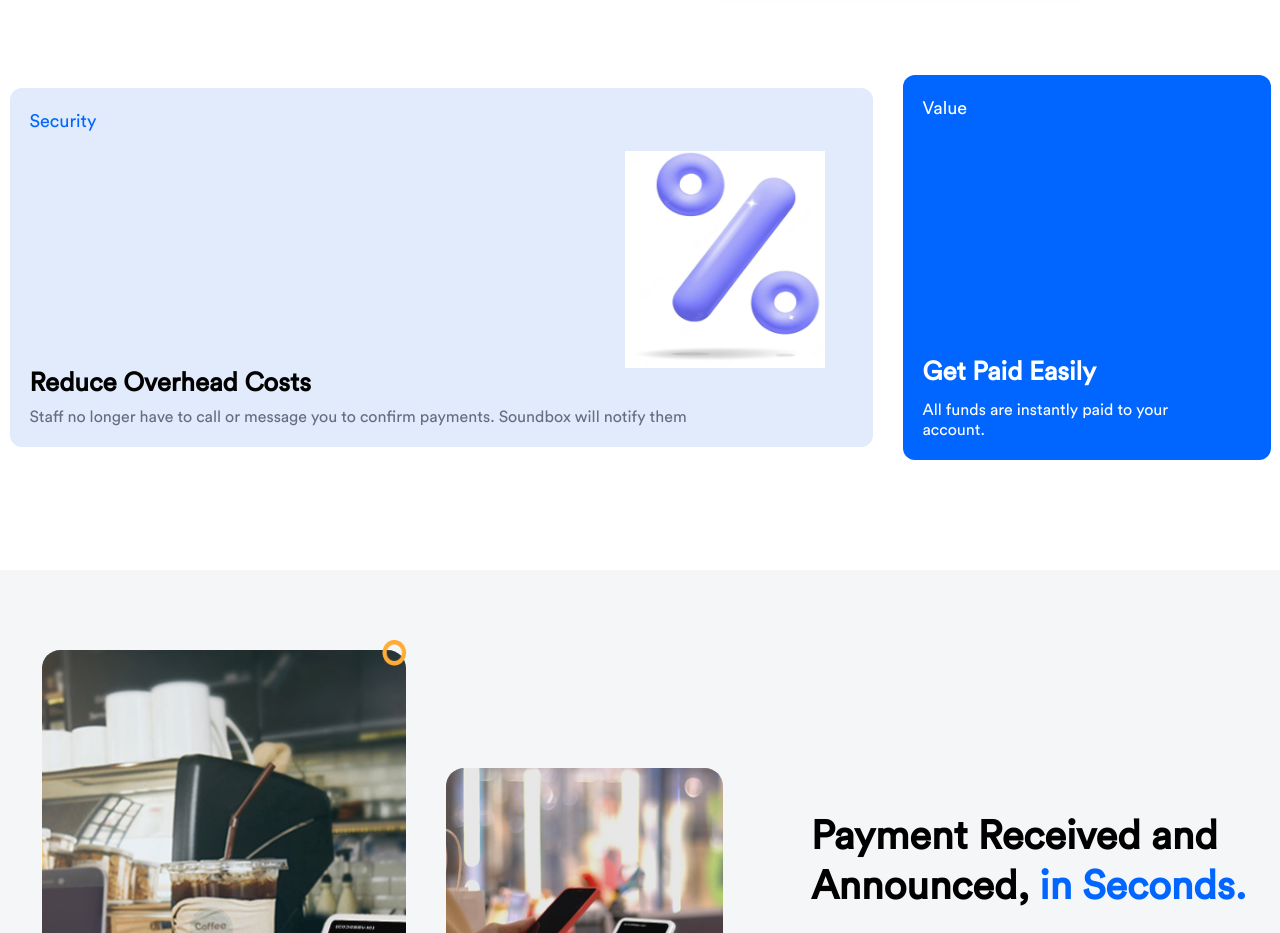
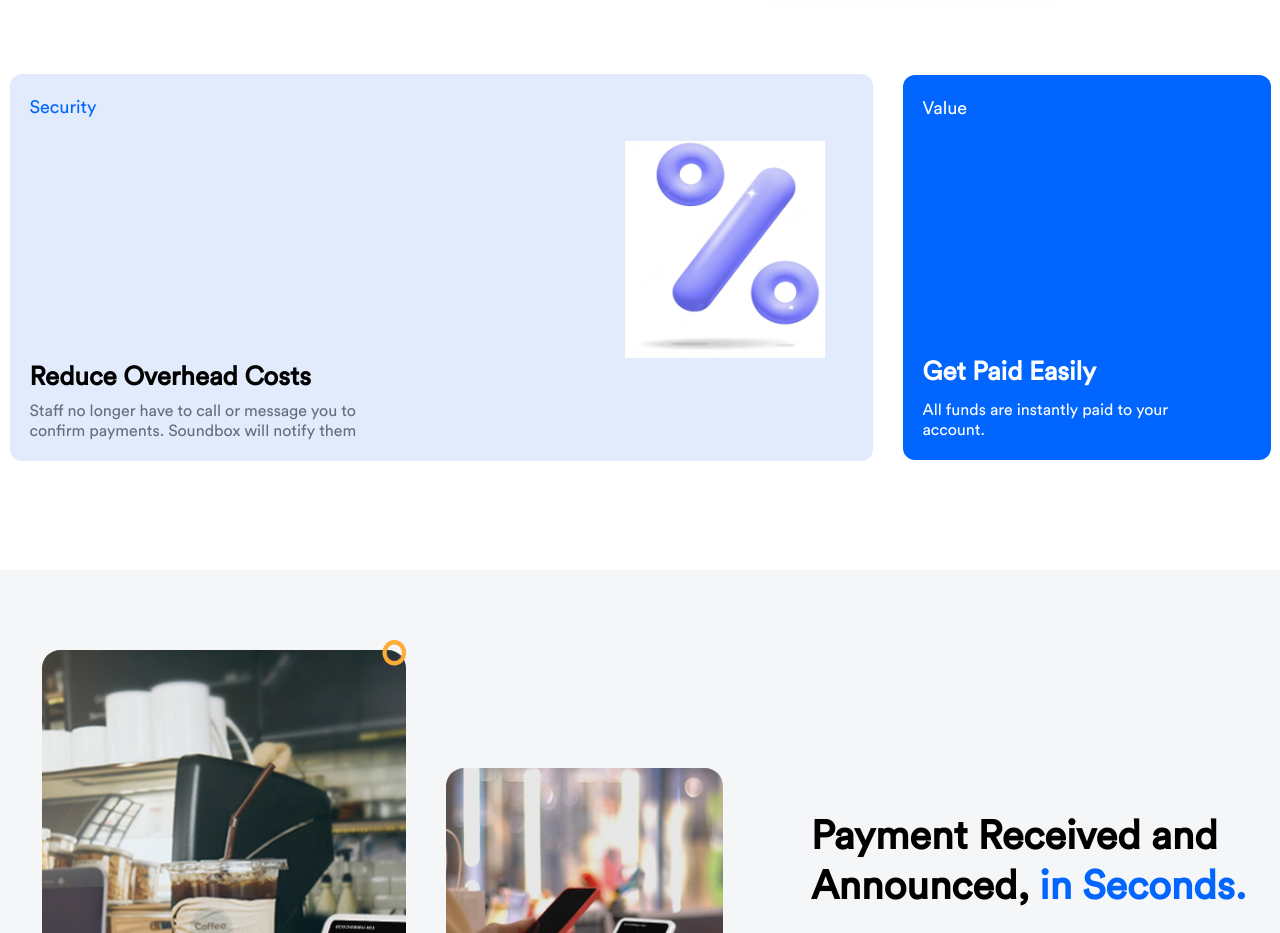
Before and after one commit to nosairabor/soundbox, a React (Create React App) app: page / in a window 1280 px wide. Shown: the part 840-1773 px from the top of the page. Built offline with nearby package versions, Linux system fonts and the light colour scheme.

Commit message:
alignment fix

```diff
--- a/src/components/Home.tsx
+++ b/src/components/Home.tsx
@@ -60,7 +60,7 @@ const Home = () => {
         <div className="bg-[#E1EBFB] w-full max-w-[368px] md:max-w-[863px]
           h-full rounded-xl p-5">
           <p className="text-[18px] text-blue ">Security</p>
-          <div className=" flex xl:justify-end py-1 xl:pr-7 xl:translate-y-[12px]">
+          <div className=" flex xl:justify-end py-2 xl:pr-7 xl:translate-y-[12px]">
               <img
                 src={require("../pictures/percentage.png")}
                 className="pic bg-[#E1EBFB] w-full max-w-[200px] h-[217px] "
@@ -72,8 +72,8 @@ const Home = () => {
             <div className=" mt-1">
               <h1 className="text-[26px] font-bold">Reduce Overhead Costs</h1>
               <p className="text-secondary leading-[25px] mt-1 font-[450] xl:leading-[20px]">
-                Staff no longer have to call or message you to
-                confirm payments. Soundbox will notify them
+                Staff no longer have to call or message you to <br className="hidden sm:block" />
+                 confirm payments. Soundbox will notify them
               </p>
             </div>
 
```
